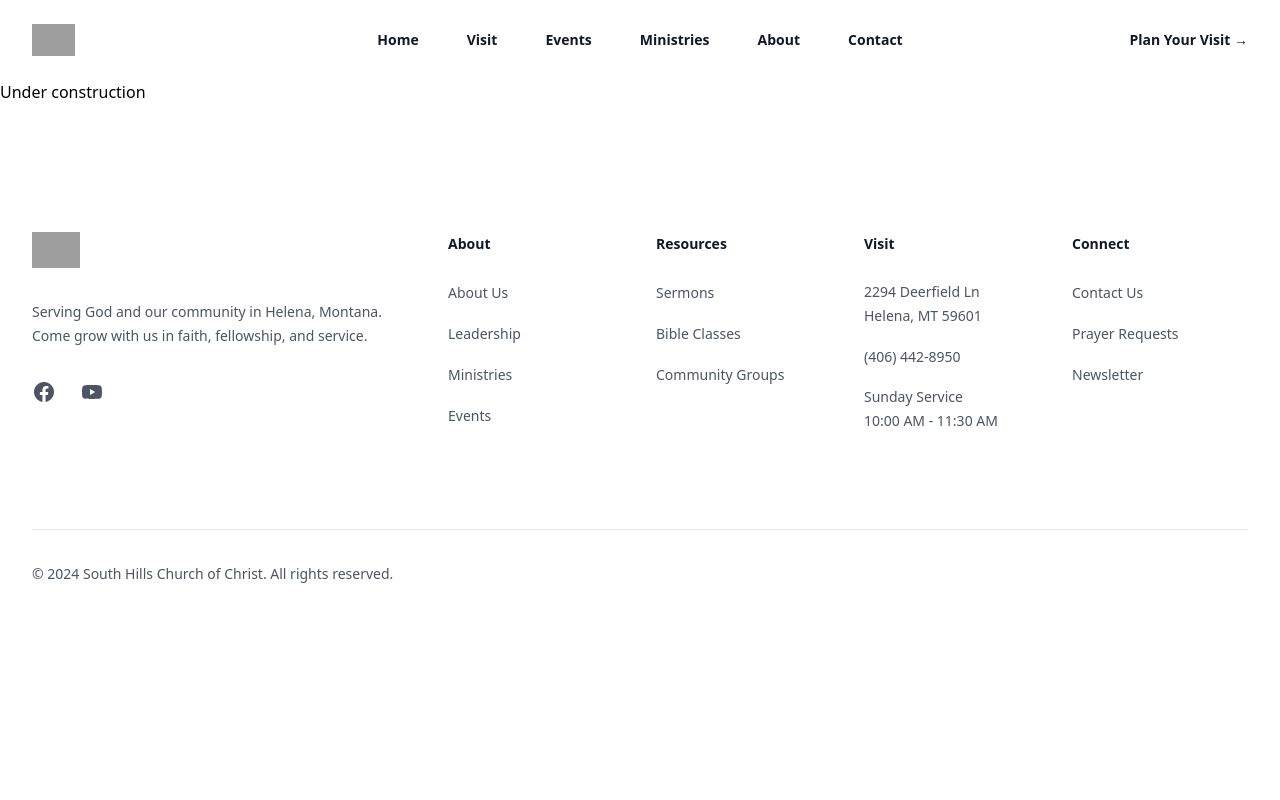
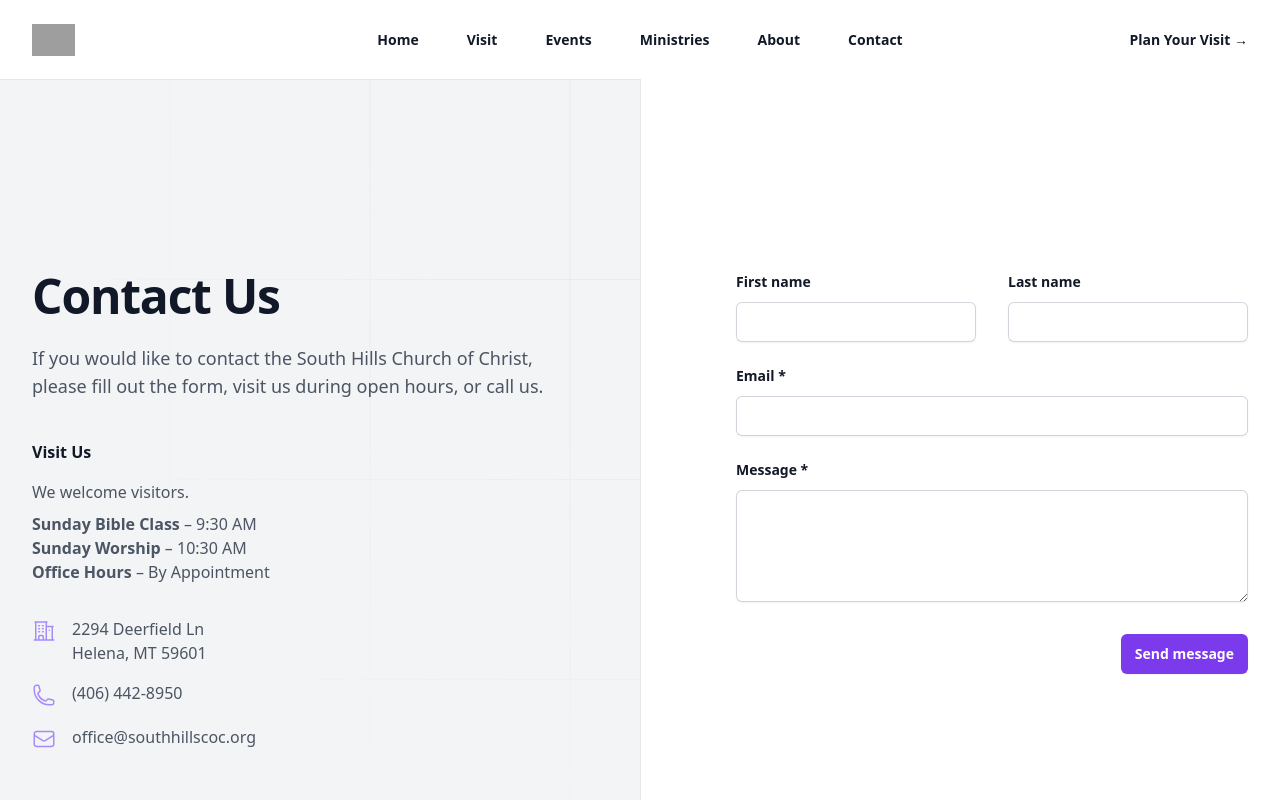
Before and after one commit to DukeRupert/shcoc, a SvelteKit app: page /contact in a window 1280 px wide. Shown: the top 800 px of the page. Built offline with nearby package versions, Linux system fonts and the light colour scheme; grey boxes are pictures that could not be loaded.

Commit message:
content: /contact-us page created

```diff
--- a/src/routes/contact/+page.svelte
+++ b/src/routes/contact/+page.svelte
@@ -1 +1,154 @@
-<h1>Under construction </h1>
+<!-- src/routes/contact/+page.svelte -->
+<div class="relative isolate bg-white">
+    <div class="mx-auto grid max-w-7xl grid-cols-1 lg:grid-cols-2">
+      <!-- Contact Information Section -->
+      <div class="relative px-6 pt-24 pb-20 sm:pt-32 lg:static lg:px-8 lg:py-48">
+        <div class="mx-auto max-w-xl lg:mx-0 lg:max-w-lg">
+          <!-- Decorative background pattern -->
+          <div class="absolute inset-y-0 left-0 -z-10 w-full overflow-hidden bg-gray-100 ring-1 ring-gray-900/10 lg:w-1/2">
+            <svg class="absolute inset-0 size-full stroke-gray-200 [mask-image:radial-gradient(100%_100%_at_top_right,white,transparent)]" aria-hidden="true">
+              <defs>
+                <pattern id="contact-pattern" width="200" height="200" x="100%" y="-1" patternUnits="userSpaceOnUse">
+                  <path d="M130 200V.5M.5 .5H200" fill="none" />
+                </pattern>
+              </defs>
+              <rect width="100%" height="100%" stroke-width="0" fill="url(#contact-pattern)" />
+            </svg>
+          </div>
+
+          <h2 class="text-4xl font-semibold tracking-tight text-gray-900 sm:text-5xl">Contact Us</h2>
+          <p class="mt-6 text-lg text-gray-600">
+            If you would like to contact the South Hills Church of Christ, please fill out the form,
+            visit us during open hours, or call us.
+          </p>
+
+          <!-- Contact Details -->
+          <dl class="mt-10 space-y-4 text-base text-gray-600">
+            <!-- Visit Us -->
+            <div class="space-y-4 pb-4 border-b border-gray-100">
+              <dt class="font-semibold text-gray-900">Visit Us</dt>
+              <dd>
+                <p>We welcome visitors.</p>
+                <p class="mt-2">
+                  <span class="font-semibold">Sunday Bible Class</span> – 9:30 AM<br>
+                  <span class="font-semibold">Sunday Worship</span> – 10:30 AM<br>
+                  <span class="font-semibold">Office Hours</span> – By Appointment
+                </p>
+              </dd>
+            </div>
+
+            <!-- Address -->
+            <div class="flex gap-x-4">
+              <dt class="flex-none">
+                <span class="sr-only">Address</span>
+                <svg class="h-7 w-6 text-violet-400" fill="none" viewBox="0 0 24 24" stroke-width="1.5" stroke="currentColor" aria-hidden="true">
+                  <path stroke-linecap="round" stroke-linejoin="round" d="M2.25 21h19.5m-18-18v18m10.5-18v18m6-13.5V21M6.75 6.75h.75m-.75 3h.75m-.75 3h.75m3-6h.75m-.75 3h.75m-.75 3h.75M6.75 21v-3.375c0-.621.504-1.125 1.125-1.125h2.25c.621 0 1.125.504 1.125 1.125V21M3 3h12m-.75 4.5H21m-3.75 3.75h.008v.008h-.008v-.008Z" />
+                </svg>
+              </dt>
+              <dd>
+                2294 Deerfield Ln<br>
+                Helena, MT 59601
+              </dd>
+            </div>
+
+            <!-- Phone -->
+            <div class="flex gap-x-4">
+              <dt class="flex-none">
+                <span class="sr-only">Telephone</span>
+                <svg class="h-7 w-6 text-violet-400" fill="none" viewBox="0 0 24 24" stroke-width="1.5" stroke="currentColor" aria-hidden="true">
+                  <path stroke-linecap="round" stroke-linejoin="round" d="M2.25 6.75c0 8.284 6.716 15 15 15h2.25a2.25 2.25 0 0 0 2.25-2.25v-1.372c0-.516-.351-.966-.852-1.091l-4.423-1.106c-.44-.11-.902.055-1.173.417l-.97 1.293c-.282.376-.769.542-1.21.38a12.035 12.035 0 0 1-7.143-7.143c-.162-.441.004-.928.38-1.21l1.293-.97c.363-.271.527-.734.417-1.173L6.963 3.102a1.125 1.125 0 0 0-1.091-.852H4.5A2.25 2.25 0 0 0 2.25 4.5v2.25Z" />
+                </svg>
+              </dt>
+              <dd>
+                <a href="tel:+14064428950" class="hover:text-violet-600 transition-colors">(406) 442-8950</a>
+              </dd>
+            </div>
+
+            <!-- Email -->
+            <div class="flex gap-x-4">
+              <dt class="flex-none">
+                <span class="sr-only">Email</span>
+                <svg class="h-7 w-6 text-violet-400" fill="none" viewBox="0 0 24 24" stroke-width="1.5" stroke="currentColor" aria-hidden="true">
+                  <path stroke-linecap="round" stroke-linejoin="round" d="M21.75 6.75v10.5a2.25 2.25 0 0 1-2.25 2.25h-15a2.25 2.25 0 0 1-2.25-2.25V6.75m19.5 0A2.25 2.25 0 0 0 19.5 4.5h-15a2.25 2.25 0 0 0-2.25 2.25m19.5 0v.243a2.25 2.25 0 0 1-1.07 1.916l-7.5 4.615a2.25 2.25 0 0 1-2.36 0L3.32 8.91a2.25 2.25 0 0 1-1.07-1.916V6.75" />
+                </svg>
+              </dt>
+              <dd>
+                <a href="mailto:office@southhillscoc.org" class="hover:text-violet-600 transition-colors">
+                  office@southhillscoc.org
+                </a>
+              </dd>
+            </div>
+          </dl>
+        </div>
+      </div>
+
+      <!-- Contact Form Section -->
+      <form method="POST" class="px-6 pt-20 pb-24 sm:pb-32 lg:px-8 lg:py-48">
+        <div class="mx-auto max-w-xl lg:mr-0 lg:max-w-lg">
+          <div class="grid grid-cols-1 gap-x-8 gap-y-6 sm:grid-cols-2">
+            <div>
+              <label for="first-name" class="block text-sm font-semibold text-gray-900">First name</label>
+              <div class="mt-2.5">
+                <input
+                  type="text"
+                  name="first-name"
+                  id="first-name"
+                  autocomplete="given-name"
+                  class="block w-full rounded-md border-0 px-3.5 py-2 text-gray-900 shadow-sm ring-1 ring-inset ring-gray-300 placeholder:text-gray-400 focus:ring-2 focus:ring-inset focus:ring-violet-600 sm:text-sm sm:leading-6"
+                >
+              </div>
+            </div>
+
+            <div>
+              <label for="last-name" class="block text-sm font-semibold text-gray-900">Last name</label>
+              <div class="mt-2.5">
+                <input
+                  type="text"
+                  name="last-name"
+                  id="last-name"
+                  autocomplete="family-name"
+                  class="block w-full rounded-md border-0 px-3.5 py-2 text-gray-900 shadow-sm ring-1 ring-inset ring-gray-300 placeholder:text-gray-400 focus:ring-2 focus:ring-inset focus:ring-violet-600 sm:text-sm sm:leading-6"
+                >
+              </div>
+            </div>
+
+            <div class="sm:col-span-2">
+              <label for="email" class="block text-sm font-semibold text-gray-900">Email *</label>
+              <div class="mt-2.5">
+                <input
+                  type="email"
+                  name="email"
+                  id="email"
+                  autocomplete="email"
+                  required
+                  class="block w-full rounded-md border-0 px-3.5 py-2 text-gray-900 shadow-sm ring-1 ring-inset ring-gray-300 placeholder:text-gray-400 focus:ring-2 focus:ring-inset focus:ring-violet-600 sm:text-sm sm:leading-6"
+                >
+              </div>
+            </div>
+
+            <div class="sm:col-span-2">
+              <label for="message" class="block text-sm font-semibold text-gray-900">Message *</label>
+              <div class="mt-2.5">
+                <textarea
+                  name="message"
+                  id="message"
+                  rows="4"
+                  required
+                  class="block w-full rounded-md border-0 px-3.5 py-2 text-gray-900 shadow-sm ring-1 ring-inset ring-gray-300 placeholder:text-gray-400 focus:ring-2 focus:ring-inset focus:ring-violet-600 sm:text-sm sm:leading-6"
+                ></textarea>
+              </div>
+            </div>
+          </div>
+
+          <div class="mt-8 flex justify-end">
+            <button
+              type="submit"
+              class="rounded-md bg-violet-600 px-3.5 py-2.5 text-center text-sm font-semibold text-white shadow-sm hover:bg-violet-500 focus-visible:outline focus-visible:outline-2 focus-visible:outline-offset-2 focus-visible:outline-violet-600"
+            >
+              Send message
+            </button>
+          </div>
+        </div>
+      </form>
+    </div>
+  </div>
```
